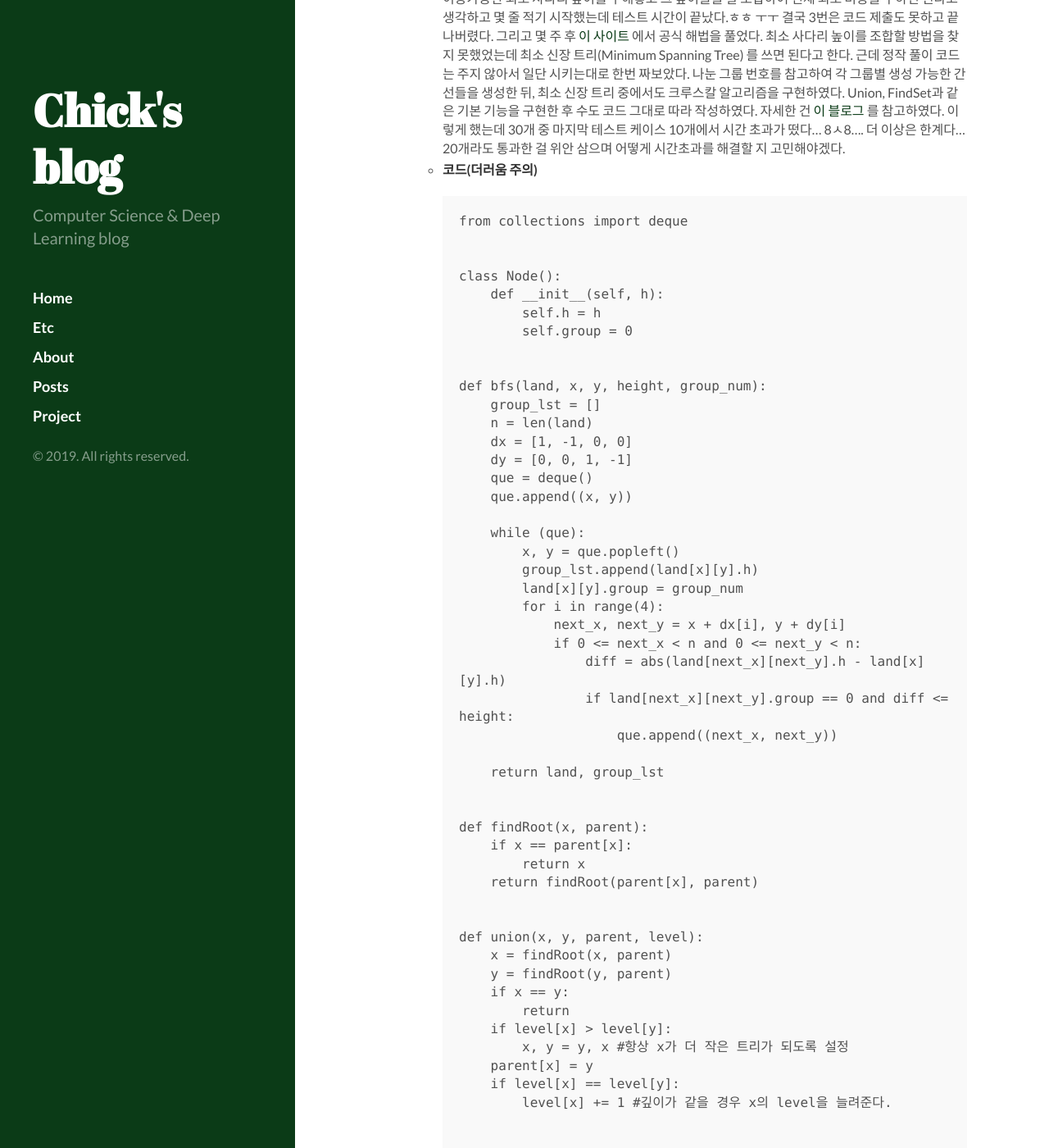
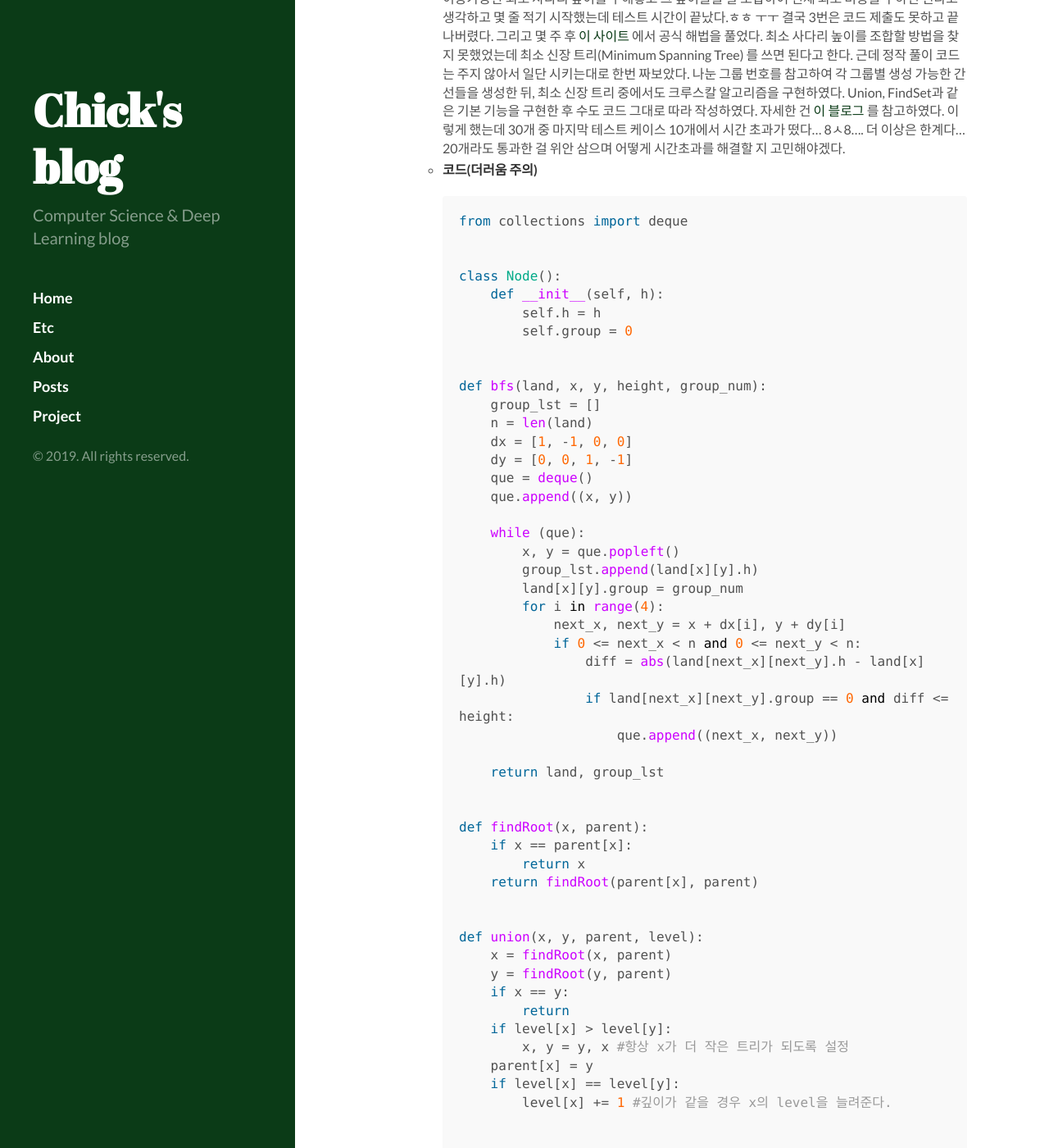
Before and after one commit to YoonjinXD/YoonjinXD.github.io, a Jekyll site: the page built from _posts/2019-11-16-2019-프로그래머스-윈터코딩-문제풀이.md, in a window 1280 px wide and 1400 px high, scrolled down 5545 px. Shown: the whole window at 82% size. Built offline with Jekyll 4.4.1, drawn with Linux system fonts in a browser that asks for light colours; nearby versions of some CDN libraries; some of the changed text lies outside the part shown.

Commit message:
post modifying

````diff
--- a/_posts/2019-11-16-2019-프로그래머스-윈터코딩-문제풀이.md
+++ b/_posts/2019-11-16-2019-프로그래머스-윈터코딩-문제풀이.md
@@ -36,7 +36,7 @@ tags: Etc
 
    * **코드**
 
-     ```{.python}
+     ```python
      def gcd(x, y):
          if y == 0:
              return x
@@ -100,7 +100,7 @@ tags: Etc
 
    * **코드**
 
-     ```{.python}
+     ```python
      def solution(n):
          l_side = [0]
          for _ in range(n-1):
@@ -117,7 +117,7 @@ tags: Etc
 
      그래서 작은 실험을 해보았다.
 
-     ```{.python}
+     ```python
      import time
 
      lst = [n for n in range(10000)]
@@ -134,7 +134,7 @@ tags: Etc
 
      결과를 알아보자.
 
-     ```{.python}
+     ```python
      t1 =  1.373291015625
      t2 =  0.021457672119140625
      ```
@@ -178,7 +178,7 @@ tags: Etc
 
    * **코드(더러움 주의)**
 
-     ```{.python}
+     ```python
      from collections import deque
 
 
````
